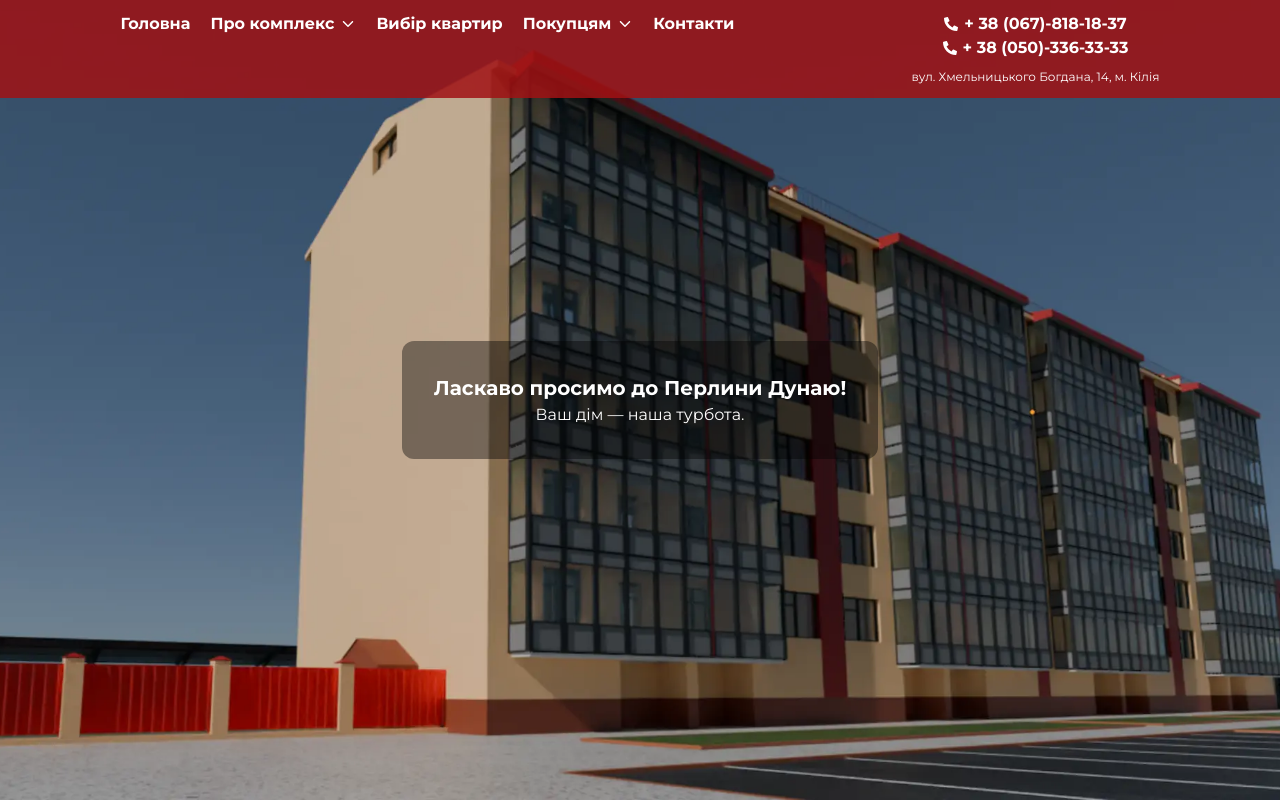
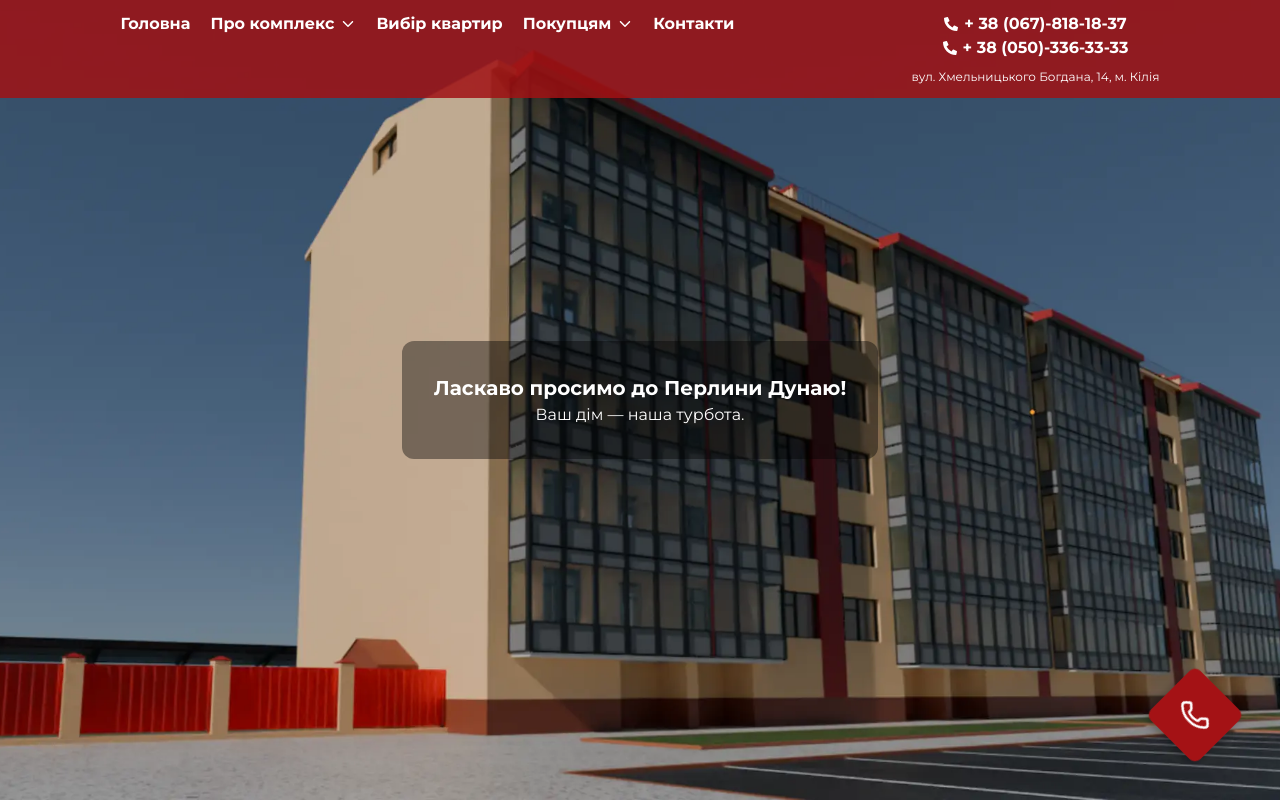
Before and after one commit to VladKzern/pearl_of_the_danube, a React (Vite) app: page / in a window 1280 px wide. Built offline with nearby package versions, Linux system fonts and the light colour scheme.

Commit message:
add call btn

```diff
--- a/package.json
+++ b/package.json
@@ -12,6 +12,7 @@
   "dependencies": {
     "bootstrap": "^5.3.7",
     "framer-motion": "^12.23.12",
+    "lucide-react": "^0.543.0",
     "react": "^19.1.0",
     "react-bootstrap": "^2.10.10",
     "react-dom": "^19.1.0",
--- a/src/components/App/App.tsx
+++ b/src/components/App/App.tsx
@@ -4,6 +4,7 @@ import About from '../About/About';
 import Advantages from '../Advantages/Advantages';
 import Location from '../Location/Location';
 import Flats from '../Flats/Flats';
+import FixedCallButton from '../FixedCallButton/FixedCallButton';
 import css from '../App/App.module.css';
 
 export default function App() {
@@ -23,6 +24,7 @@ export default function App() {
   return (
     <>
       <Header />
+      <FixedCallButton />
       <div className={css.scrollContainer}>
         <Hero />
         <Advantages />
--- /dev/null
+++ b/src/components/FixedCallButton/FixedCallButton.module.css
@@ -0,0 +1,29 @@
+.fixedButton {
+  position: fixed;
+  bottom: 50px;
+  right: 50px;
+  width: 70px;
+  height: 70px;
+  background: #a41215;
+  color: white;
+  border: none;
+  border-radius: 8px;
+  transform: rotate(45deg);
+  /* робимо ромб */
+  display: flex;
+  justify-content: center;
+  align-items: center;
+  cursor: pointer;
+  box-shadow: 0 4px 8px rgba(0, 0, 0, 0.3);
+  transition: background 0.3s;
+  z-index: 2000;
+}
+
+.fixedButton:hover {
+  background: #7f0f12;
+}
+
+/* всередині іконка не повинна бути повернута */
+.fixedButton svg {
+  transform: rotate(-45deg);
+}
--- /dev/null
+++ b/src/components/FixedCallButton/FixedCallButton.tsx
@@ -0,0 +1,22 @@
+import { useState } from "react";
+import { Phone } from "lucide-react";
+import ConsultationModal from "../Modal/ConsultationModal";
+import css from "./FixedCallButton.module.css";
+
+export default function FixedCallButton() {
+  const [isOpen, setIsOpen] = useState(false);
+
+  return (
+    <>
+      <button
+        className={css.fixedButton}
+        onClick={() => setIsOpen(true)}
+        aria-label="Замовити консультацію"
+      >
+        <Phone size={30} />
+      </button>
+
+      <ConsultationModal isOpen={isOpen} onClose={() => setIsOpen(false)} />
+    </>
+  );
+}
```
Also changed, not shown: 1 other file (tests, documents, lock files or other folders).
